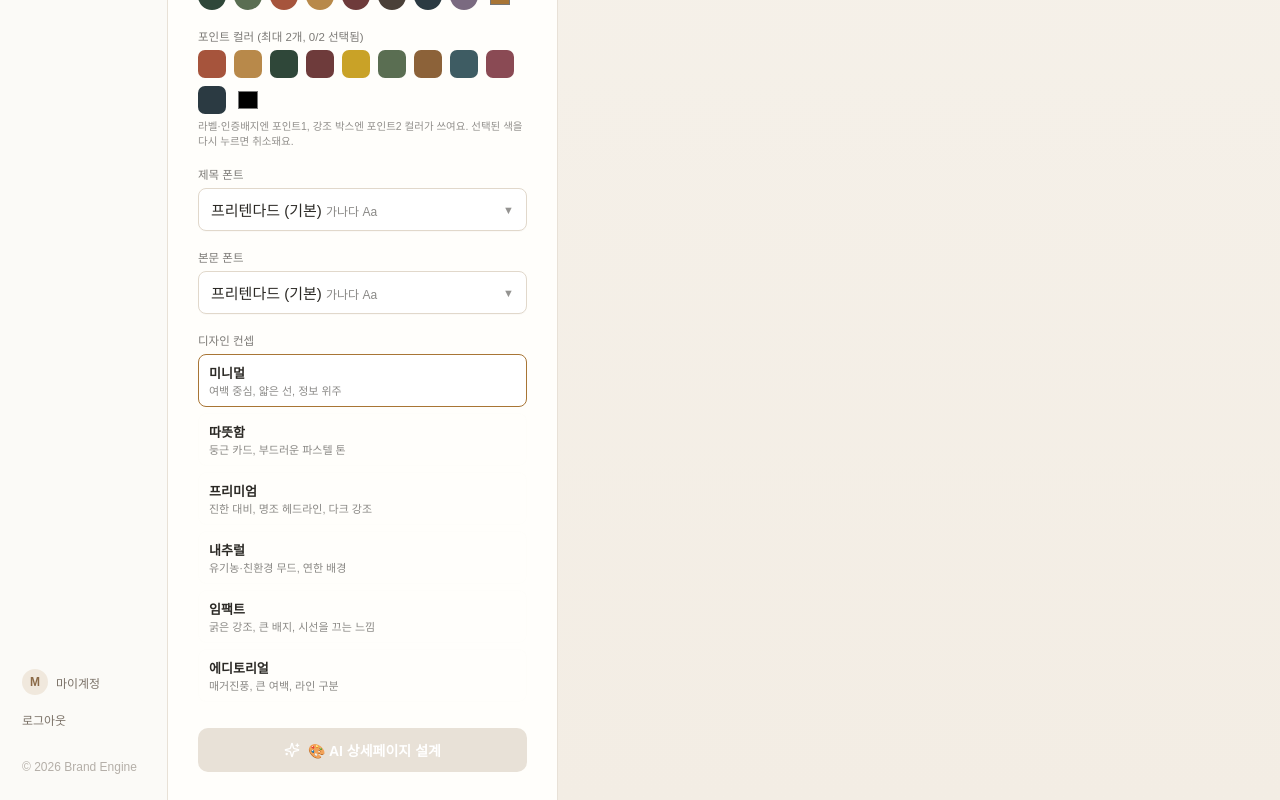
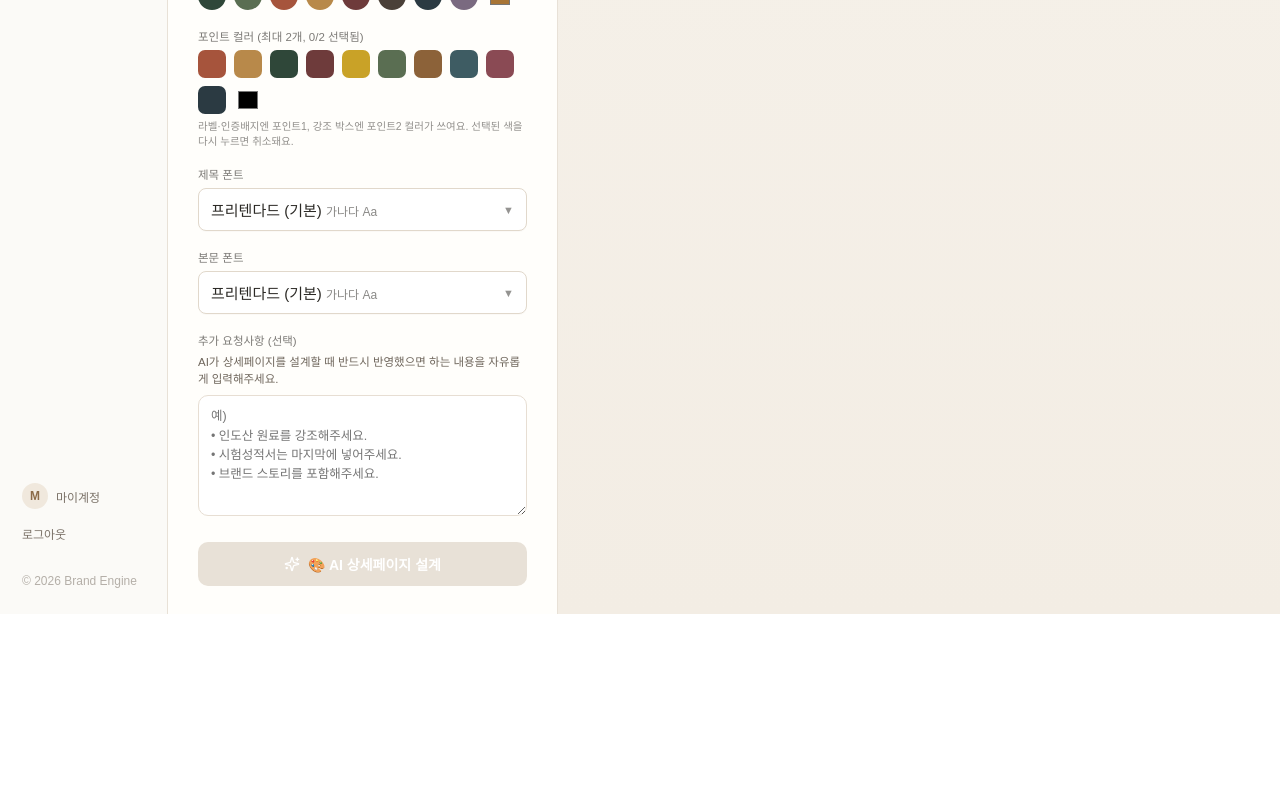
Before and after one commit to kminju4327/ai-detail-page-platform-v2, a React (Vite) app: page / in a window 1280 px wide. Shown: the part 1158-1958 px from the top of the page. After the commit the page ends 1772 px from the top, so only its background shows below. Built offline with nearby package versions, Linux system fonts and the light colour scheme; a web font is replaced by a local one.

Commit message:
Update App.jsx

```diff
--- a/src/App.jsx
+++ b/src/App.jsx
@@ -54,6 +54,7 @@ function saveProject(projectData) {
       headingFont: projectData.headingFont,
       bodyFont: projectData.bodyFont,
       concept: projectData.concept,
+      additionalRequest: projectData.additionalRequest || "",
       draft: projectData.draft || null,
       compliance: projectData.compliance || null,
     };
@@ -362,6 +363,18 @@ function buildMockPageDesign(product) {
     { name: "Natural Beige", reason: "식물성·자연 유래 원료를 부드럽게 강조" },
     { name: "Science Clean", reason: "수치, 함량, 인증 정보를 투명하게 보여주기 좋음" },
   ];
+
+  const requestNote = safe(product.additionalRequest);
+  if (requestNote) {
+    pageStructure.splice(7, 0, {
+      step: "08",
+      title: "요청사항 반영 섹션",
+      description: `사용자가 요청한 "${requestNote.slice(0, 28)}${requestNote.length > 28 ? "..." : ""}" 내용을 규정에 맞게 자연스럽게 배치합니다.`,
+    });
+    pageStructure.forEach((item, idx) => {
+      item.step = String(idx + 1).padStart(2, "0");
+    });
+  }
 
   const recommendedImages = [
     { label: "Hero", recommendation: "제품 패키지와 핵심 원료가 함께 보이는 프리미엄 컷", reason: "첫 화면에서 제품 존재감과 원료 신뢰를 동시에 전달합니다." },
@@ -667,7 +680,8 @@ export default function DetailPageGenerator() {
   const [pointColors, setPointColors] = useState([]); // 최대 2개
   const [headingFont, setHeadingFont] = useState("pretendard");
   const [bodyFont, setBodyFont] = useState("pretendard");
-  const [concept, setConcept] = useState("minimal");
+  const [concept, setConcept] = useState("minimal"); // 내부 미리보기 스타일 호환용
+  const [additionalRequest, setAdditionalRequest] = useState("");
 
   const [stage, setStage] = useState(-1); // -1 idle, 0..3 running, 4 done
   const [error, setError] = useState("");
@@ -749,6 +763,7 @@ export default function DetailPageGenerator() {
       headingFont,
       bodyFont,
       concept,
+      additionalRequest,
       draft: draft || null,
       compliance: compliance || null,
     };
@@ -796,8 +811,9 @@ export default function DetailPageGenerator() {
     setThemeColor(project.themeColor);
     setPointColors(project.pointColors || []);
     setHeadingFont(project.headingFont);
-    setBodyFont(project.bodyFont);
-    setConcept(project.concept);
+    setBodyFont(project.bodyFont || "pretendard");
+    setConcept(project.concept || "minimal");
+    setAdditionalRequest(project.additionalRequest || "");
     setDraft(project.draft);
     setCompliance(project.compliance);
     setCurrentProjectId(project.projectId);
@@ -844,7 +860,7 @@ export default function DetailPageGenerator() {
     setPageDesign(null);
 
     // AI 상세페이지 설계 생성
-    const design = buildMockPageDesign(product);
+    const design = buildMockPageDesign({ ...product, additionalRequest });
     setPageDesign(design);
     setShowPageDesign(true);
   }
@@ -1760,14 +1776,32 @@ ${fontLink}
             <FontPicker value={bodyFont} onChange={setBodyFont} themeColor={themeColor} />
           </Field>
 
-          <Field label="디자인 컨셉">
-            <div style={{ display: "flex", flexDirection: "column", gap: 6 }}>
-              {CONCEPTS.map((c) => (
-                <button key={c.id} onClick={() => setConcept(c.id)} style={{ textAlign: "left", padding: "8px 10px", borderRadius: 8, border: concept === c.id ? `1.5px solid ${themeColor}` : "1.5px solid rgba(244,243,238,0.15)", background: concept === c.id ? "#FFFFFF" : "transparent", color: "#2B2925", cursor: "pointer" }}>
-                  <div style={{ fontSize: 13, fontWeight: 700 }}>{c.label}</div>
-                  <div style={{ fontSize: 11, opacity: 0.55 }}>{c.desc}</div>
-                </button>
-              ))}
+          <Field label="추가 요청사항 (선택)">
+            <div style={{ display: "flex", flexDirection: "column", gap: 8 }}>
+              <div style={{ fontSize: 11.5, color: "#6F665C", lineHeight: 1.45 }}>
+                AI가 상세페이지를 설계할 때 반드시 반영했으면 하는 내용을 자유롭게 입력해주세요.
+              </div>
+              <textarea
+                value={additionalRequest}
+                onChange={(e) => setAdditionalRequest(e.target.value)}
+                placeholder={`예)\n• 인도산 원료를 강조해주세요.\n• 시험성적서는 마지막에 넣어주세요.\n• 브랜드 스토리를 포함해주세요.`}
+                rows={5}
+                disabled={isGenerating}
+                style={{
+                  width: "100%",
+                  minHeight: 104,
+                  resize: "vertical",
+                  border: `1.5px solid ${additionalRequest ? themeColor : "#E7DED3"}`,
+                  borderRadius: 10,
+                  background: isGenerating ? "#F7F4EE" : "#FFFFFF",
+                  color: "#2B2925",
+                  padding: "11px 12px",
+                  fontSize: 12.5,
+                  lineHeight: 1.55,
+                  outline: "none",
+                  fontFamily: bodyFamily,
+                }}
+              />
             </div>
           </Field>
 
```
